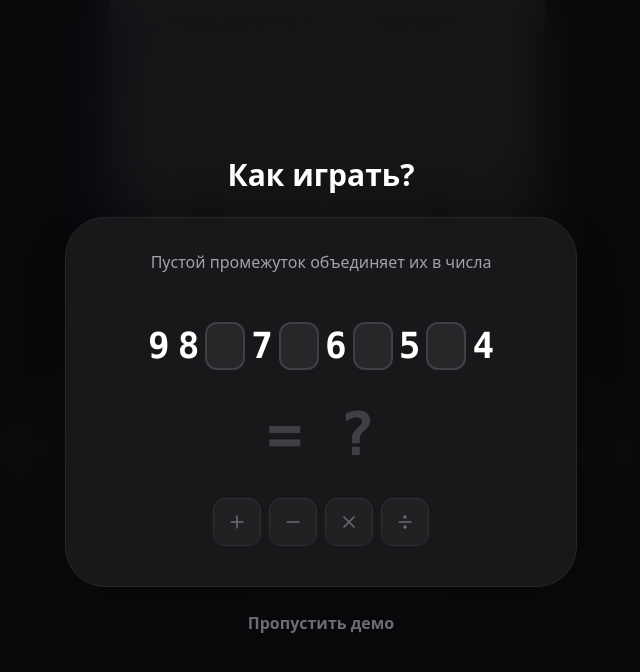
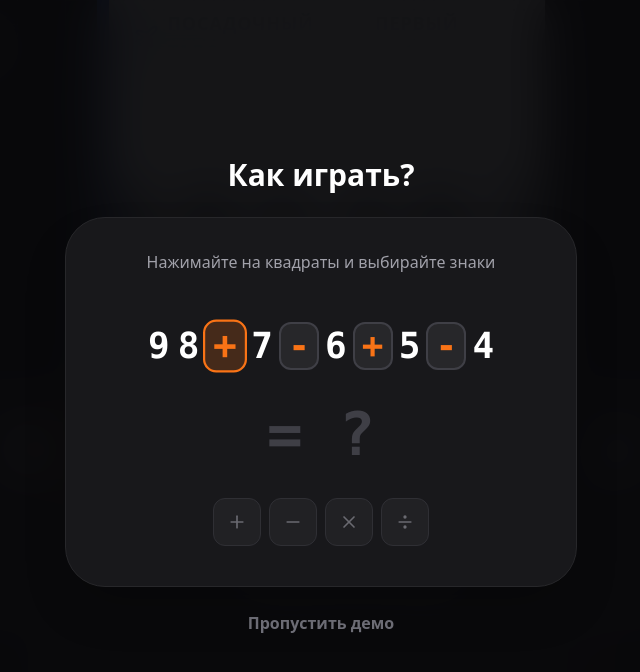
Before and after one commit to father1971/make100, a React (Vite) app: page / in a window 1280 px wide. Shown: the top 672 px of the page, without its empty margins (319-959 px from the left). Built offline with nearby package versions, Linux system fonts and the light colour scheme.

Commit message:
feat: Adjust animation timings and display logic
Update animation durations and introduce conditional rendering for '*' character to improve visual feedback during the lucky ticket sequence.

```diff
--- a/src/App.tsx
+++ b/src/App.tsx
@@ -751,11 +751,11 @@ function DemoOverlay({ onComplete, t }: { onComplete: () => void, t: typeof TRAN
     const sequence = async () => {
       await new Promise(r => setTimeout(r, 2500));
       if (!isMounted) return; setStep(1);
-      await new Promise(r => setTimeout(r, 3000));
+      await new Promise(r => setTimeout(r, 2500));
       if (!isMounted) return; setStep(2);
-      await new Promise(r => setTimeout(r, 3000));
+      await new Promise(r => setTimeout(r, 3500));
       if (!isMounted) return; setStep(3);
-      await new Promise(r => setTimeout(r, 3000));
+      await new Promise(r => setTimeout(r, 3500));
       if (!isMounted) return; setStep(4);
     };
     sequence();
@@ -786,38 +786,44 @@ function DemoOverlay({ onComplete, t }: { onComplete: () => void, t: typeof TRAN
 
           <div className="flex items-center justify-center gap-0.5 sm:gap-1.5 text-2xl sm:text-4xl font-mono font-black text-zinc-900 dark:text-white mb-6 h-16 w-full px-2">
              <span>9</span>
-             <div className={`h-8 sm:h-12 border-2 rounded-lg sm:rounded-xl flex items-center justify-center transition-all duration-500 ${
-               step === 0 ? 'w-6 sm:w-10 border-zinc-300 dark:border-zinc-700 bg-zinc-100 dark:bg-zinc-800' :
+             <div className={`h-8 sm:h-12 border-2 rounded-lg sm:rounded-xl flex items-center justify-center transition-all duration-500 overflow-hidden ${
+               step === 0 || step >= 3 ? 'w-6 sm:w-10 border-zinc-300 dark:border-zinc-700 bg-zinc-100 dark:bg-zinc-800' :
                'w-0 border-0 opacity-0 mx-[-2px] sm:mx-[-4px]'
-             }`}></div>
+             }`}>
+                {step >= 3 && <span className="text-orange-500">*</span>}
+             </div>
              <span>8</span>
-             <div className={`w-6 sm:w-10 h-8 sm:h-12 border-2 rounded-lg sm:rounded-xl flex items-center justify-center transition-all duration-500 ${
-               step === 2 ? 'border-orange-500 bg-orange-500/20 scale-110' :
-               step >= 3 ? 'border-zinc-300 dark:border-zinc-700 bg-zinc-100 dark:bg-zinc-800' :
-               'border-zinc-300 dark:border-zinc-700 bg-zinc-100 dark:bg-zinc-800'
+             <div className={`h-8 sm:h-12 border-2 rounded-lg sm:rounded-xl flex items-center justify-center transition-all duration-500 overflow-hidden ${
+               step === 2 ? 'w-6 sm:w-10 border-orange-500 bg-orange-500/20 scale-110' :
+               'w-6 sm:w-10 border-zinc-300 dark:border-zinc-700 bg-zinc-100 dark:bg-zinc-800'
              }`}>
                 {step >= 2 && <span className="text-orange-500">+</span>}
              </div>
              <span>7</span>
-             <div className={`w-6 sm:w-10 h-8 sm:h-12 border-2 rounded-lg sm:rounded-xl flex items-center justify-center transition-all duration-500 ${
-               step >= 3 ? 'border-zinc-300 dark:border-zinc-700 bg-zinc-100 dark:bg-zinc-800' :
-               'border-zinc-300 dark:border-zinc-700 bg-zinc-100 dark:bg-zinc-800'
+             <div className={`h-8 sm:h-12 border-2 rounded-lg sm:rounded-xl flex items-center justify-center transition-all duration-500 overflow-hidden ${
+               step === 3 ? 'w-10 sm:w-14 border-orange-500 bg-orange-500/20 scale-110' :
+               step >= 4 ? 'w-10 sm:w-14 border-zinc-300 dark:border-zinc-700 bg-zinc-100 dark:bg-zinc-800' :
+               'w-6 sm:w-10 border-zinc-300 dark:border-zinc-700 bg-zinc-100 dark:bg-zinc-800'
              }`}>
+                {step === 2 && <span className="text-orange-500">-</span>}
+                {step >= 3 && <span className="text-orange-500 tracking-tighter">*(</span>}
+             </div>
+             <span>6</span>
+             <div className={`h-8 sm:h-12 border-2 rounded-lg sm:rounded-xl flex items-center justify-center transition-all duration-500 overflow-hidden ${
+               step === 3 ? 'w-6 sm:w-10 border-orange-500 bg-orange-500/20 scale-110' :
+               'w-6 sm:w-10 border-zinc-300 dark:border-zinc-700 bg-zinc-100 dark:bg-zinc-800'
+             }`}>
+                {step === 2 && <span className="text-orange-500">+</span>}
                 {step >= 3 && <span className="text-orange-500">-</span>}
              </div>
-             <span>6</span>
-             <div className={`w-6 sm:w-10 h-8 sm:h-12 border-2 rounded-lg sm:rounded-xl flex items-center justify-center transition-all duration-500 ${
-               step >= 3 ? 'border-zinc-300 dark:border-zinc-700 bg-zinc-100 dark:bg-zinc-800' :
-               'border-zinc-300 dark:border-zinc-700 bg-zinc-100 dark:bg-zinc-800'
+             <span>5</span>
+             <div className={`h-8 sm:h-12 border-2 rounded-lg sm:rounded-xl flex items-center justify-center transition-all duration-500 overflow-hidden ${
+               step === 3 ? 'w-10 sm:w-14 border-orange-500 bg-orange-500/20 scale-110' :
+               step >= 4 ? 'w-10 sm:w-14 border-zinc-300 dark:border-zinc-700 bg-zinc-100 dark:bg-zinc-800' :
+               'w-6 sm:w-10 border-zinc-300 dark:border-zinc-700 bg-zinc-100 dark:bg-zinc-800'
              }`}>
-                {step >= 3 && <span className="text-orange-500">+</span>}
-             </div>
-             <span>5</span>
-             <div className={`w-6 sm:w-10 h-8 sm:h-12 border-2 rounded-lg sm:rounded-xl flex items-center justify-center transition-all duration-500 ${
-               step >= 3 ? 'border-zinc-300 dark:border-zinc-700 bg-zinc-100 dark:bg-zinc-800' :
-               'border-zinc-300 dark:border-zinc-700 bg-zinc-100 dark:bg-zinc-800'
-             }`}>
-                {step >= 3 && <span className="text-orange-500">-</span>}
+                {step === 2 && <span className="text-orange-500">-</span>}
+                {step >= 3 && <span className="text-orange-500 tracking-tighter">)*</span>}
              </div>
              <span>4</span>
           </div>
```
